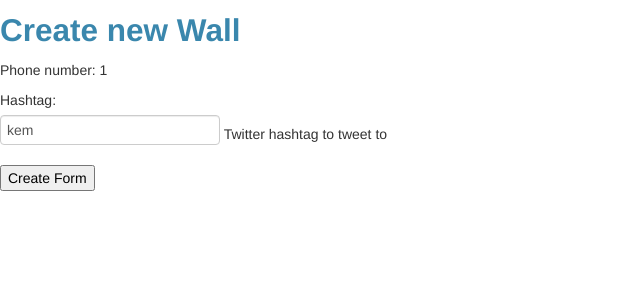
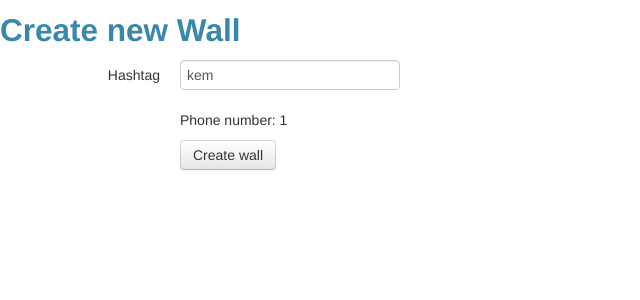
Before and after one commit to Aaron1011/texting_wall, a Django app: template main/templates/create_wall.html in a window 1280 px wide. Shown: the top 300 px of the page, without its empty margins (0-640 px from the left). Run offline with Django 3.2, Linux system fonts and the light colour scheme; tables that the repository leaves empty hold one stand-in row (values such as "Sample post"); the template is opened without the code that fills it: values that come from a table or form of the project are taken from there, most other values are stand-ins (such as "Sample title", 1, 10 or a date in 2020); parts of the project's set-up code (start-up, migrations or seed data) failed here and were passed over; some libraries are stand-ins or nearby versions.

Commit message:
Improved wall creation form

```diff
--- a/main/forms.py
+++ b/main/forms.py
@@ -26,6 +26,8 @@ class WallForm(forms.ModelForm):
     class Meta:
         model = Wall
         widgets = {
-            'sms_keyword' : forms.HiddenInput
+            'hashtag' : forms.TextInput(attrs={
+                'id': 'inputHashtag'
+                })
         }
         exclude = ('phone_number',)
--- a/main/templates/create_wall.html
+++ b/main/templates/create_wall.html
@@ -1,10 +1,19 @@
 {% extends "base.html" %}
 {% block content %}
-<h2 class="text-info">Create new Wall</h2>
-<form  action="." method="post">{% csrf_token %}
-<p>Phone number: {{ phone_number }}<p>
-{{ form.as_p }}
+<form class="form-horizontal" action="." method="post">{% csrf_token %}
+    <div class="control-group">
+        <h2 class="text-info">Create new Wall</h2>
+        <label class="control-label" for="inputHashtag">Hashtag</label>
+        <div class="controls">
+            {{ form.hashtag }}
+        </div>
+    </div>
+    <div class="control-group">
+        <div class="controls">
+            <p>Phone number: {{ phone_number }}<p>
+            <button type="submit" class="btn">Create wall</button>
+        </div>
+    </div>
 <input type="hidden" name = "phone_number" value="{{ phone_number }}" />
-<input type="submit" value="Create Form" />
 </form>
 {% endblock  %}
```
